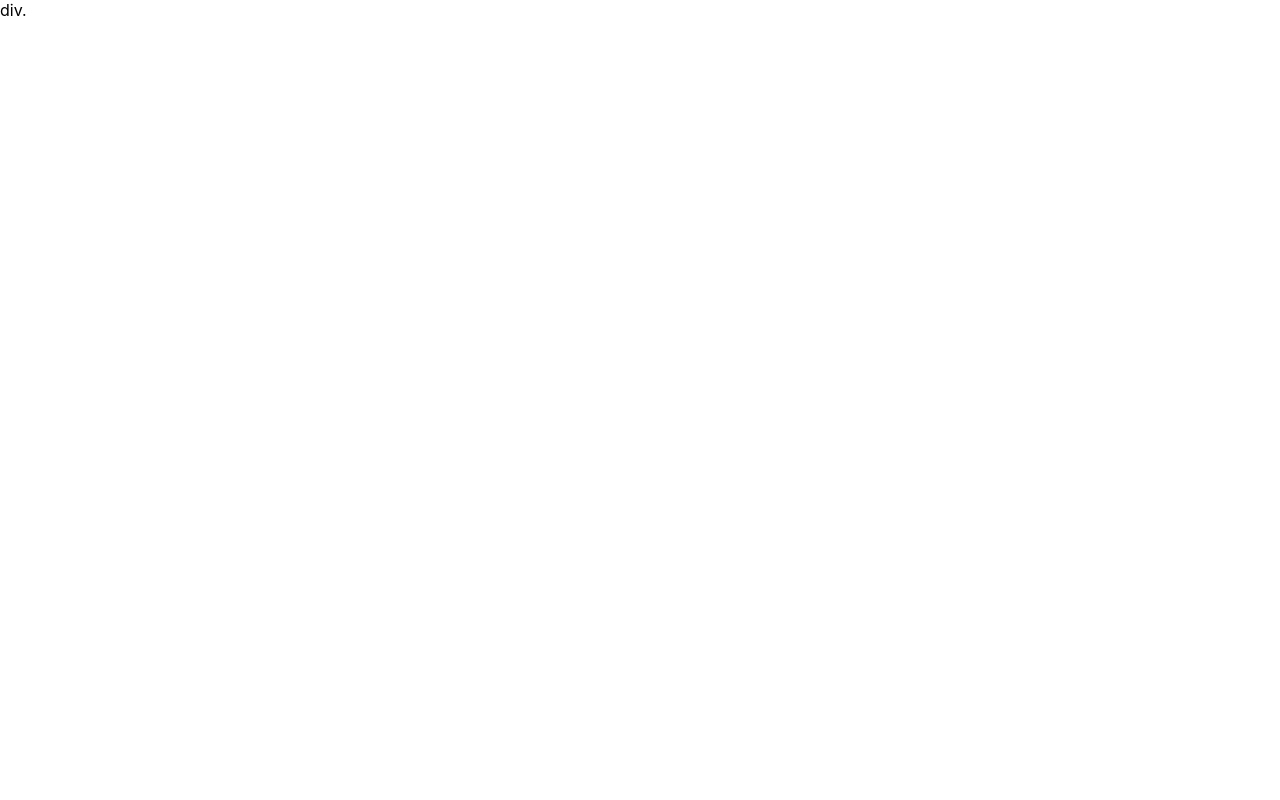
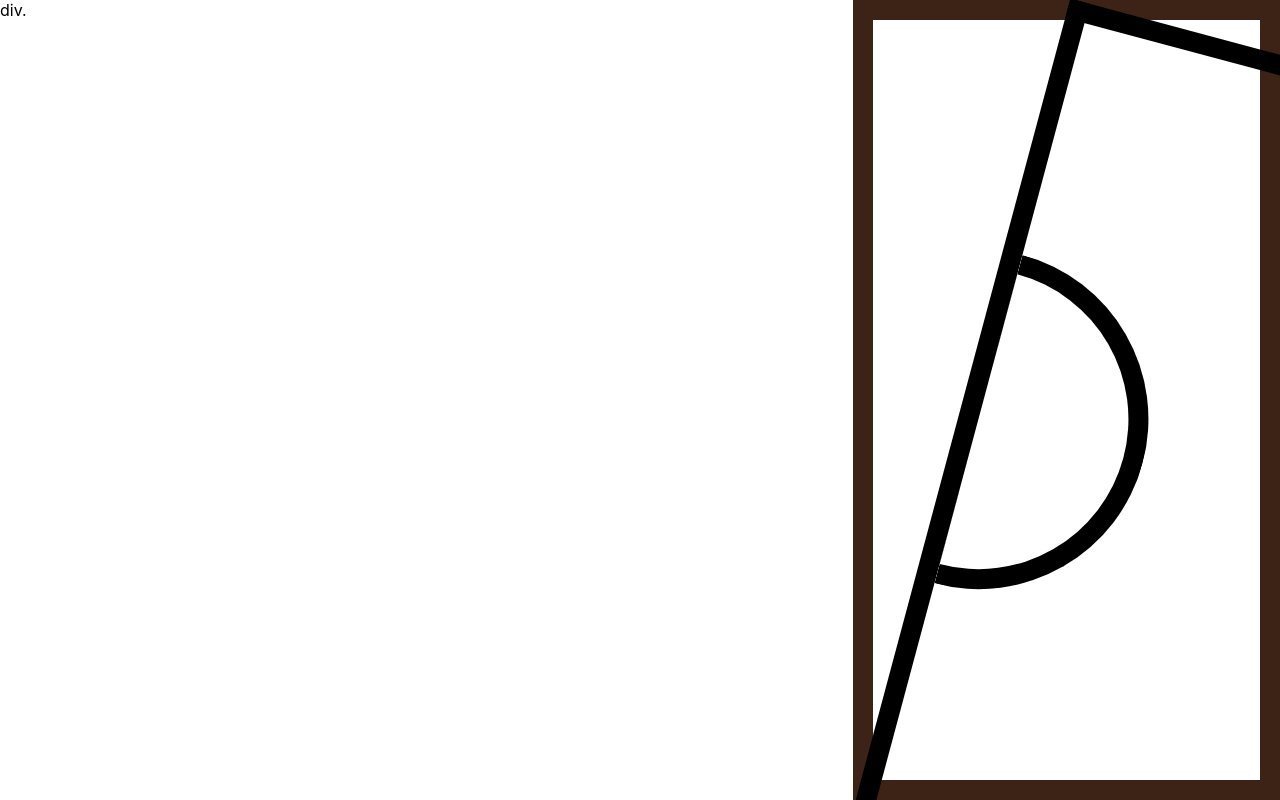
Before and after one commit to abao929/abao929.github.io, a React (Create React App) app: page / in a window 1280 px wide. Built offline with nearby package versions, Linux system fonts and the light colour scheme; a web font is replaced by a local one.

Commit message:
landing page 2

```diff
--- a/src/Landing2/Landing2.css
+++ b/src/Landing2/Landing2.css
@@ -1,4 +1,38 @@
 .landing-container {
   height: 100vh;
   width: 100vw;
+  display: grid;
+  grid-template-columns: 2fr 1fr;
+}
+.landing-container .rhs {
+  height: 100%;
+  width: 100%;
+  overflow: hidden;
+}
+.landing-container .rhs .box {
+  height: 100%;
+  width: 100%;
+  border: 20px solid #3d2316;
+  box-sizing: border-box;
+}
+.landing-container .rhs .box .shape {
+  position: relative;
+  left: -20px;
+  top: -50px;
+  height: calc(100% + 60px);
+  width: 70%;
+  border-left: 20px solid #000;
+  border-top: 20px solid #000;
+  display: flex;
+  align-items: center;
+  transform: rotate(15deg);
+  transform-origin: bottom left;
+}
+.landing-container .rhs .box .shape .semi-circle {
+  height: 300px;
+  width: 150px;
+  border-top-right-radius: 320px;
+  border-bottom-right-radius: 320px;
+  border: 20px solid #000;
+  border-left: none;
 }/*# sourceMappingURL=Landing2.css.map */
--- a/src/Landing2/Landing2.sass
+++ b/src/Landing2/Landing2.sass
@@ -1,3 +1,38 @@
 .landing-container
   height: 100vh
   width: 100vw
+  display: grid
+  grid-template-columns: 2fr 1fr
+  .lhs
+    // background-color: red
+  .rhs
+    height: 100%
+    width: 100%
+    // background-color: #123
+    $border-size: 20px
+    overflow: hidden
+    .box
+      height: 100%
+      width: 100%
+      border: $border-size solid #3d2316
+      box-sizing: border-box
+      .shape
+        position: relative
+        left: -$border-size
+        top: -50px
+        height: calc(100% + 60px)
+        width: 70%
+        border-left: 20px solid #000
+        border-top: 20px solid #000
+        display: flex
+        align-items: center
+        transform: rotate(15deg)
+        transform-origin: bottom left
+        .semi-circle
+          $circle-height: 300px
+          height: $circle-height
+          width: $circle-height / 2
+          border-top-right-radius: $circle-height + $border-size
+          border-bottom-right-radius: $circle-height + $border-size
+          border: $border-size solid #000
+          border-left: none
```
Also changed, not shown: 1 other file (tests, documents, lock files or other folders).
